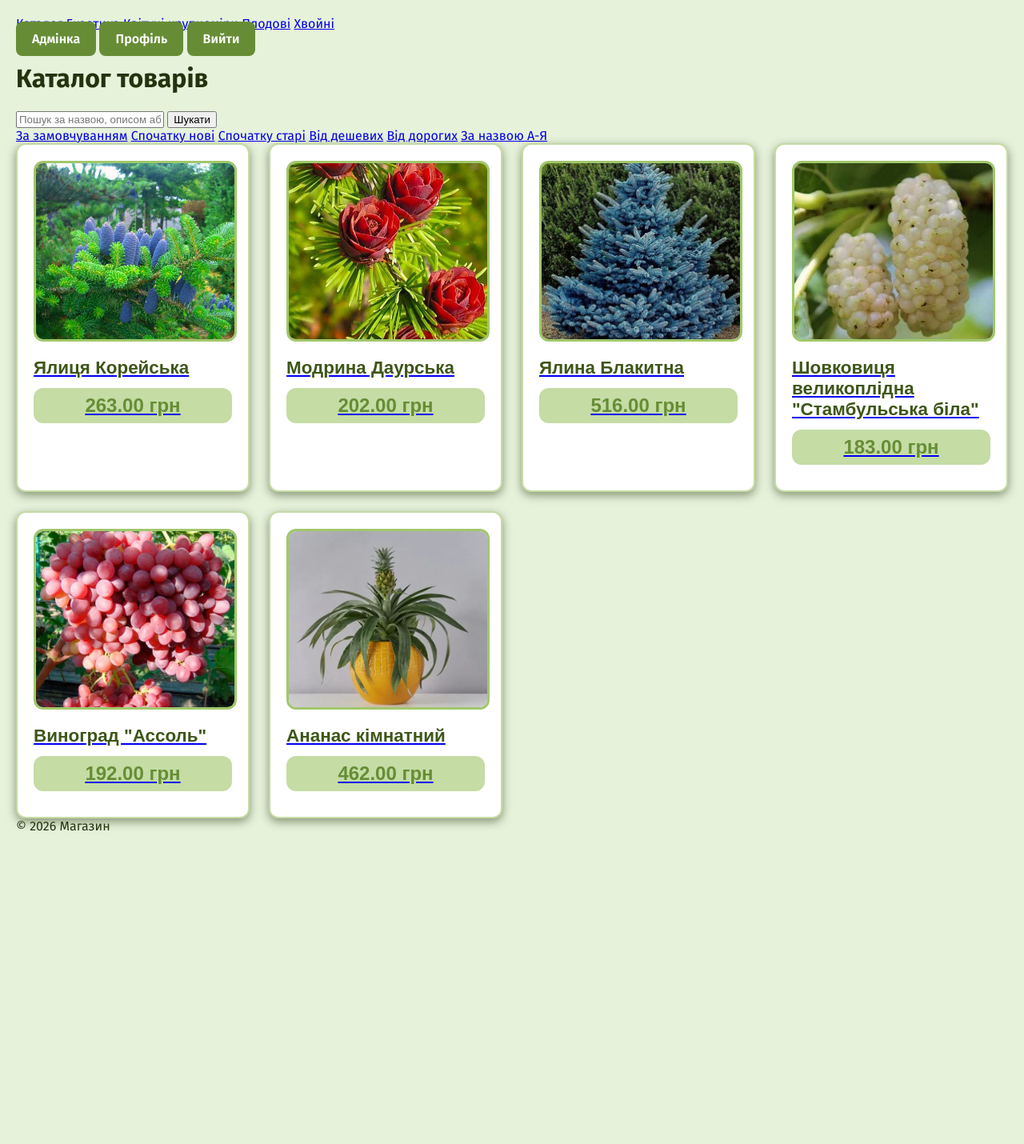
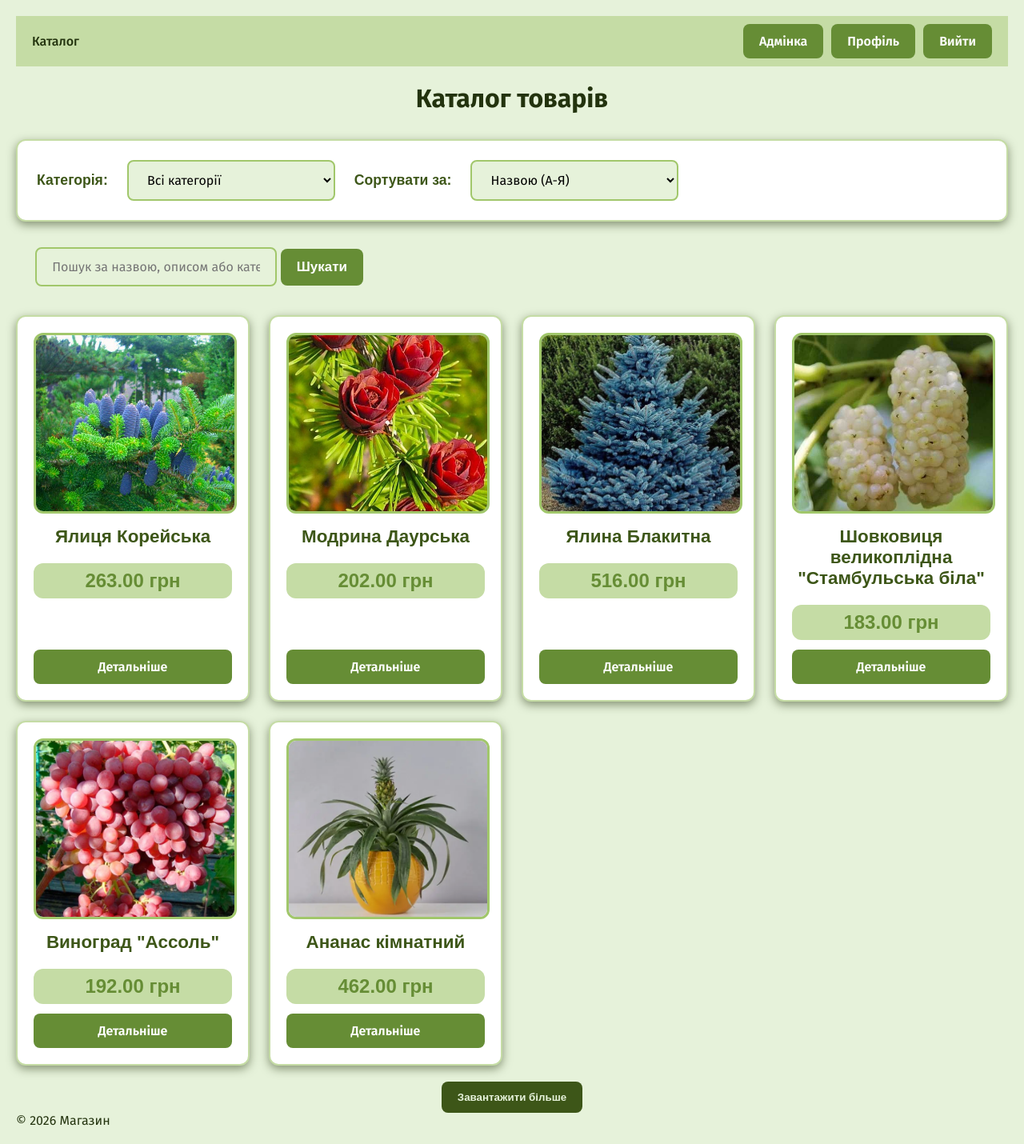
Before and after one commit to JuliaSavchuk/myShop, a Django app: page / in a window 1280 px wide. Shown: the whole page at 80% size. Before the commit the page ends 1039 px from the top, so only its background shows below. Run offline with Django 5.2, Linux system fonts and the light colour scheme; a user stored in the database is signed in; data comes from the database, SQL or seed files in the repository; both versions use the stored data as it was after the commit; some web fonts are replaced.

Commit message:
Update Styles

```diff
--- a/main/templates/main/base.html
+++ b/main/templates/main/base.html
@@ -10,9 +10,6 @@
     <header>
       <nav>
         <a href="{% url 'main:product_list' %}">Каталог</a>
-        {% for cat in categories %}
-        <a href="{{ cat.get_absolute_url }}">{{ cat.name }}</a>
-        {% endfor %}
       </nav>
       <div class="auth-buttons">
         {% if user.is_authenticated %}
@@ -27,5 +24,6 @@
     </header>
     <main>{% block content %}{% endblock %}</main>
     <footer>© 2026 Магазин</footer>
+    <script src="{% static 'js/scripts.js' %}"></script>
   </body>
 </html>
--- a/main/templates/main/product_list.html
+++ b/main/templates/main/product_list.html
@@ -1,13 +1,7 @@
 {% extends 'main/base.html' %}
 
 {% block title %}
-    {% if search_query %}
-        Пошук: {{ search_query }}
-    {% elif category %}
-        {{ category.name }}
-    {% else %}
-        Каталог товарів
-    {% endif %}
+{% if search_query %}Результати пошуку{% elif category %}{{ category.name }}{% else %}Каталог товарів{% endif %} | Магазин
 {% endblock %}
 
 {% block content %}
@@ -21,32 +15,40 @@
     {% endif %}
 </h1>
 
-    {% include 'main/search_form.html' %}
+<div class="sort-container">
+    <label for="category-select">Категорія:</label>
+    <select id="category-select" onchange="this.options[this.selectedIndex].value && (window.location = this.options[this.selectedIndex].value);">
+        <option value="{% url 'main:product_list' %}" {% if not category %}selected{% endif %}>Всі категорії</option>
+        {% for cat in categories %}
+            <option value="{{ cat.get_absolute_url }}" {% if category == cat %}selected{% endif %}>{{ cat.name }}</option>
+        {% endfor %}
+    </select>
 
-    <div class="sort-buttons">
-        <a href="?{% if request.GET.q %}&q={{ request.GET.q }}{% endif %}">За замовчуванням</a>
-        <a href="?sort=new{% if request.GET.q %}&q={{ request.GET.q }}{% endif %}">Спочатку нові</a>
-        <a href="?sort=old{% if request.GET.q %}&q={{ request.GET.q }}{% endif %}">Спочатку старі</a>
-        <a href="?sort=price{% if request.GET.q %}&q={{ request.GET.q }}{% endif %}">Від дешевих</a>
-        <a href="?sort=-price{% if request.GET.q %}&q={{ request.GET.q }}{% endif %}">Від дорогих</a>
-        <a href="?sort=name{% if request.GET.q %}&q={{ request.GET.q }}{% endif %}">За назвою A-Я</a>
+    <label for="sort-select">Сортувати за:</label>
+    <select id="sort-select" onchange="this.options[this.selectedIndex].value && (window.location = this.options[this.selectedIndex].value);">
+        <option value="?sort=name" {% if current_sort == 'name' %}selected{% endif %}>Назвою (A-Я)</option>
+        <option value="?sort=-name" {% if current_sort == '-name' %}selected{% endif %}>Назвою (Я-A)</option>
+        <option value="?sort=price" {% if current_sort == 'price' %}selected{% endif %}>Ціною (зростання)</option>
+        <option value="?sort=-price" {% if current_sort == '-price' %}selected{% endif %}>Ціною (зменшення)</option>
+        <option value="?sort=new" {% if current_sort == 'new' %}selected{% endif %}>Новинки</option>
+        <option value="?sort=old" {% if current_sort == 'old' %}selected{% endif %}>Старі</option>
+    </select>
 </div>
 
-    <div class="products-grid">
+{% include "main/search_form.html" %}
+
+<div class="products">
     {% for product in products %}
         <div class="product-card">
-                <a href="{{ product.get_absolute_url }}">
-                    {% if product.image %}
-                        <img src="{{ product.image.url }}" alt="{{ product.name }}">
-                    {% endif %}
+            {% if product.image %}<img src="{{ product.image.url }}" alt="{{ product.name }}">{% endif %}
             <h3>{{ product.name }}</h3>
             <p class="price">{{ product.price }} грн</p>
-                </a>
+            <a class="btn" href="{{ product.get_absolute_url }}">Детальніше</a>
         </div>
     {% empty %}
         <p>Товари не знайдено.</p>
     {% endfor %}
 </div>
 
-    {% include 'main/pagination.html' with page_obj=products %}
+<button id="load-more" {% if not products.has_next %}style="display: none;"{% endif %}>Завантажити більше</button>
 {% endblock %}
--- a/main/views.py
+++ b/main/views.py
@@ -7,7 +7,7 @@ from .models import Category, Product
 def product_list(request, category_slug=None):
     category = None
     categories = Category.objects.all()
-    products = Product.objects.filter(is_available=True)  # ← виправлено
+    products = Product.objects.filter(is_available=True)
 
     if category_slug:
         category = get_object_or_404(Category, slug=category_slug)
@@ -23,7 +23,7 @@ def product_list(request, category_slug=None):
         )
 
     # Сортування
-    current_sort = request.GET.get('sort', '-created_at')  # також виправлено на created_at, якщо у вас created_at
+    current_sort = request.GET.get('sort', '-created_at')
     valid_sorts = {
         'name': 'name',
         '-name': '-name',
--- a/static/css/style.css
+++ b/static/css/style.css
@@ -26,6 +26,35 @@ body {
   background: var(--color-1);
   color: var(--color-6);
   min-height: 100vh;
+}
+
+main{
+  text-align: center;
+}
+
+header {
+  display: flex;
+  justify-content: space-between;
+  align-items: center;
+  padding: 10px 20px;
+  background: var(--color-2);
+  margin-bottom: 20px;
+}
+
+nav {
+  display: flex;
+  gap: 15px;
+}
+
+nav a {
+  text-decoration: none;
+  color: var(--color-6);
+  font-weight: 500;
+}
+
+.auth-buttons {
+  display: flex;
+  gap: 10px;
 }
 
 .products,
@@ -95,7 +124,7 @@ p.price {
   color: white;
   padding: 12px 20px;
   text-align: center;
-  border: center;
+  border: none;
   text-decoration: none;
   border-radius: 8px;
   font-weight: 600;
@@ -150,7 +179,7 @@ p.price {
   font-size: 1.1rem;
 }
 
-#sort-select {
+#sort-select, #category-select {
   padding: 0.8rem 1.2rem;
   font-size: 1rem;
   font-family: var(--font-2);
@@ -162,11 +191,159 @@ p.price {
   transition: all 0.2s;
 }
 
-#sort-select:focus {
+#sort-select:focus, #category-select:focus {
   outline: none;
   border-color: var(--color-4);
   box-shadow: 0 0 0 4px var(--transparent-color-3);
 }
+
+input[type="text"] {
+    padding: 0.8rem 1.2rem;
+    font-size: 1rem;
+    font-family: var(--font-2);
+    border: 2px solid var(--color-3);
+    border-radius: 8px;
+    background: var(--color-1);
+    min-width: 260px;
+    cursor: pointer;
+    transition: all 0.2s;
+    margin-bottom: 20px;
+    color: var(--color-6) !important;
+}
+
+button[type="submit"] {
+    margin-top: auto;
+    background: var(--color-4);
+    color: white;
+    padding: 13px 20px;
+    text-align: center;
+    border: none;
+    text-decoration: none;
+    border-radius: 8px;
+    font-weight: 600;
+    transition: background 0.2s;
+    font-size: 17px;
+}
+
+.search-form {
+    text-align: start;
+    margin: 1rem auto;
+    padding: 0 1.5rem;
+}
+
+button#load-more {
+    background: var(--color-5);
+    color: var(--color-1);
+    padding: 12px 20px;
+    text-align: center;
+    border: none;
+    text-decoration: none;
+    border-radius: 8px;
+    font-weight: 600;
+    transition: background 0.2s;
+    margin-top: 20px;
+}
+
+input#id_password {
+    padding: 0.8rem 1.2rem;
+    font-size: 1rem;
+    font-family: var(--font-2);
+    border: 2px solid var(--color-3);
+    border-radius: 8px;
+    background: var(--color-1);
+    min-width: 260px;
+    cursor: pointer;
+    transition: all 0.2s;
+    margin-bottom: 20px;
+    color: var(--color-6) !important;
+}
+
+label {
+    display: flex;
+    flex-direction: row;
+    flex-wrap: nowrap;
+    align-content: center;
+    justify-content: center;
+    align-items: center;
+    font-size: 18px;
+}
+
+/* Auth Pages */
+.auth-container {
+    min-height: 60vh;
+    display: flex;
+    align-items: center;
+    justify-content: center;
+}
+
+.auth-card {
+    background: white;
+    border-radius: 20px;
+    box-shadow: 0 10px 40px rgba(0, 0, 0, 0.12);
+    max-width: 420px;
+    width: 100%;
+    border: 4px solid #a1c76b;
+    padding: 10px;
+    text-align: center;
+}
+
+.auth-card form {
+    width: 90%;
+    text-align: center;
+    padding: 20px 10px;
+}
+
+.auth-card h2 {
+    text-align: center;
+    margin-bottom: 10px;
+    color: #3d5618;
+}
+
+.form-group {
+    margin-bottom: 20px;
+    text-align: center;
+}
+
+.form-group label {
+    display: block;
+    margin-bottom: 8px;
+    font-weight: 600;
+    color: #3d5618;
+}
+
+.form-group input {
+    width: 100%;
+    padding: 10px;
+    border: 2px solid #a1c76b;
+    border-radius: 12px;
+    font-size: 1rem;
+    margin-bottom: 0;
+}
+
+.form-group input:focus {
+    border-color: #668d35;
+    box-shadow: 0 0 0 4px rgba(161,199,107,0.3);
+    outline: none;
+}
+
+.help-text {
+    font-size: 0.85rem;
+    color: #006915b8;
+    margin-top: 5px;
+    display: block;
+}
+
+.btn-block {
+    width: 100%;
+    padding: 16px;
+    font-size: 1.1rem;
+}
+
+.auth-links {
+    text-align: center;
+    margin-top: 10px;
+}
+
 
 /* Адаптивність */
 @media (max-width: 768px) {
@@ -186,7 +363,7 @@ p.price {
     align-items: stretch;
   }
 
-  #sort-select {
+  #sort-select, #category-select {
     min-width: auto;
     width: 100%;
   }
--- /dev/null
+++ b/static/js/scripts.js
@@ -0,0 +1,45 @@
+document.addEventListener('DOMContentLoaded', function() {
+  const sortSelect = document.getElementById('sort-select');
+  const categorySelect = document.getElementById('category-select');
+  const loadMoreBtn = document.getElementById('load-more');
+
+  if (sortSelect) {
+    sortSelect.addEventListener('change', updateUrl);
+  }
+  if (categorySelect) {
+    categorySelect.addEventListener('change', updateUrl);
+  }
+
+  function updateUrl() {
+    let baseUrl = '/';
+    const category = categorySelect ? categorySelect.value : '';
+    if (category) {
+      baseUrl = `/category/${category}/`;
+    }
+    let params = new URLSearchParams();
+    const sort = sortSelect ? sortSelect.value : '';
+    if (sort) params.append('sort', sort);
+    const q = new URLSearchParams(window.location.search).get('q');
+    if (q) params.append('q', q);
+    const queryString = params.toString();
+    window.location.href = baseUrl + (queryString ? '?' + queryString : '');
+  }
+
+  if (loadMoreBtn) {
+    loadMoreBtn.addEventListener('click', function() {
+      const nextPage = this.dataset.page;
+      const currentUrl = new URL(window.location.href);
+      currentUrl.searchParams.set('page', nextPage);
+      currentUrl.searchParams.set('ajax', '1');
+      fetch(currentUrl)
+        .then(response => response.text())
+        .then(html => {
+          document.querySelector('.products-grid').insertAdjacentHTML('beforeend', html);
+          this.dataset.page = parseInt(nextPage) + 1;
+          if (html.trim() === '') {
+            this.style.display = 'none';
+          }
+        });
+    });
+  }
+});
```
Also changed, not shown: accounts/templates/accounts/register.html (+27 -11 lines), main/templates/main/_products.html (added, +8 -0 lines), db.sqlite3. Lines whose indentation alone changed are shown as unchanged.
